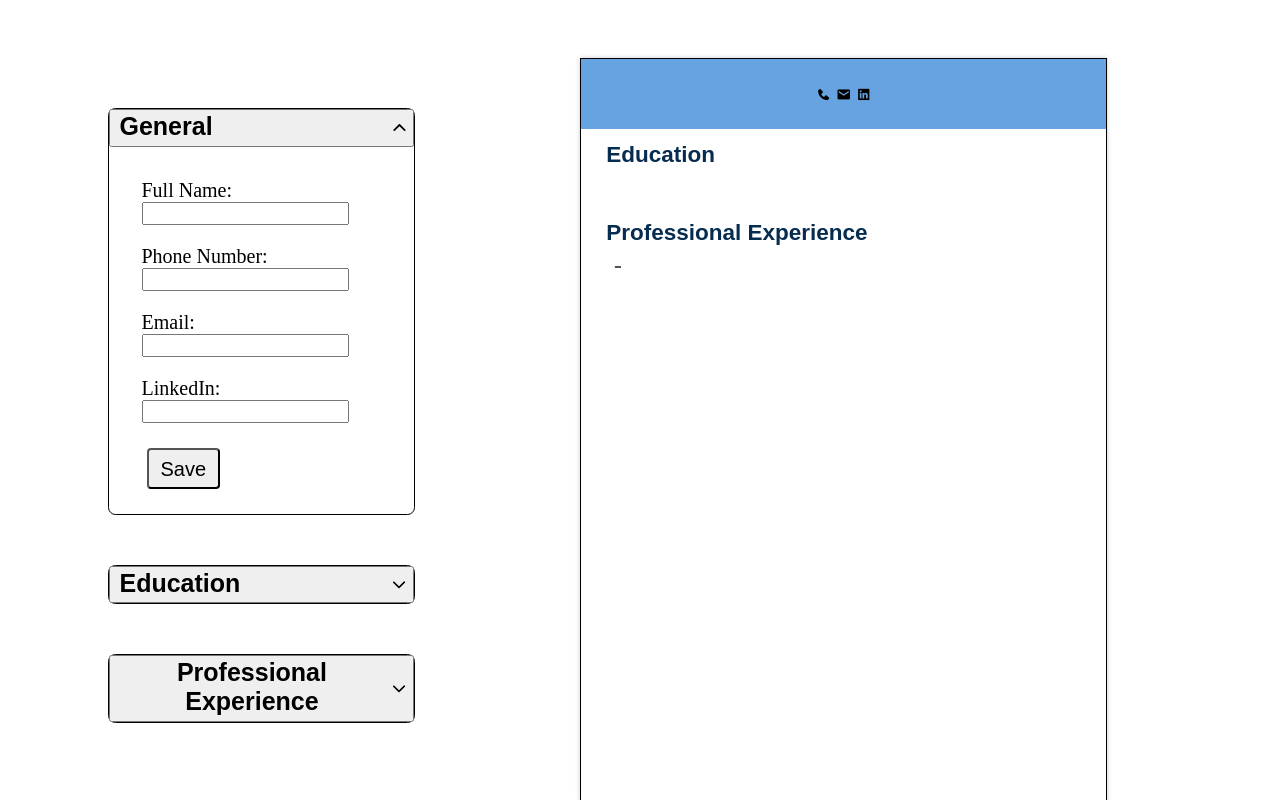
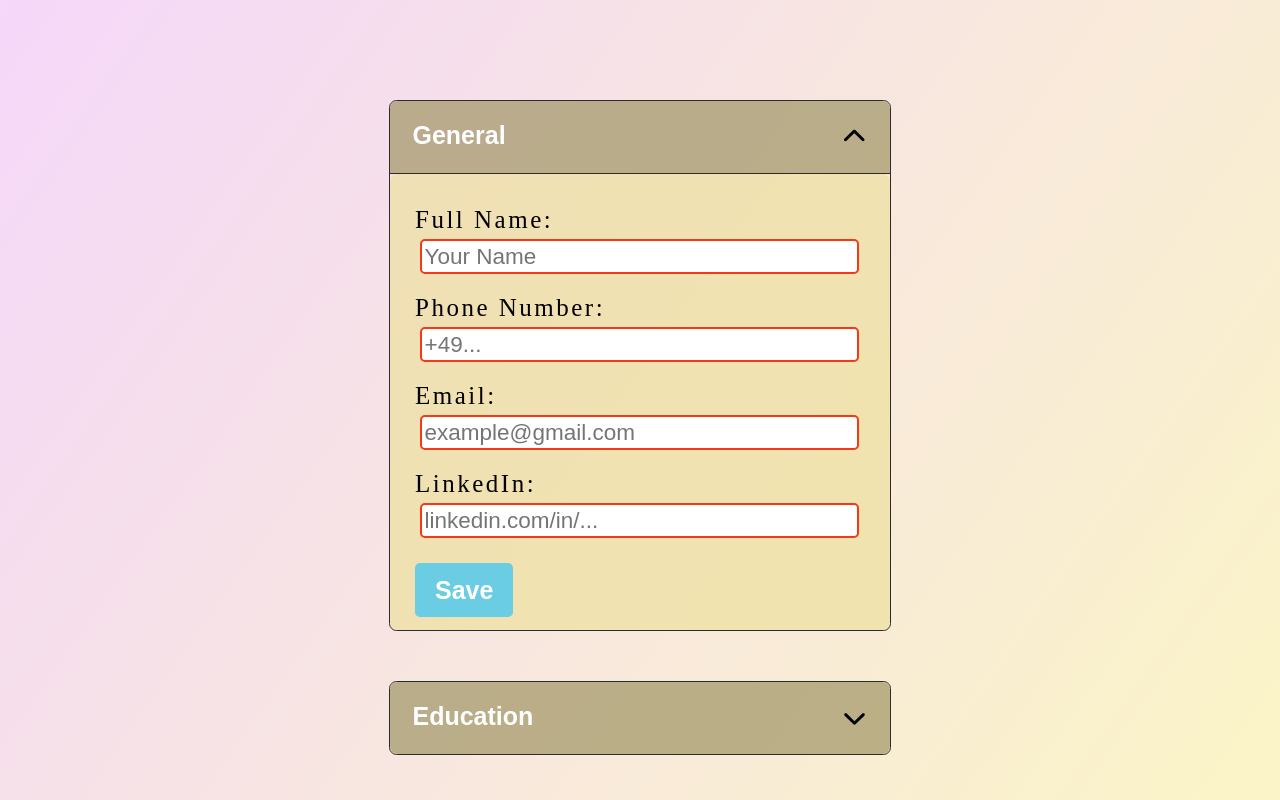
Before and after one commit to mik-dmi/CV_MAKER, a React (Vite) app: page / in a window 1280 px wide. Both pictures are taken after a click on the button "General". Shown: the top 800 px of the page. Built offline with nearby package versions, Linux system fonts and the light colour scheme.

Commit message:
Finish the project

```diff
--- a/src/App.css
+++ b/src/App.css
@@ -4,37 +4,67 @@
   --titles-font-size: 0.9rem;
 }
 #root {
-  max-width: 1280px;
+
   margin: 0 ;
   padding: 2rem;
 }
-html {
-  font-size: 25px; /* Set the root font size to 10px (adjust as needed) */
+html, body {
+  font-size: 25px;
   margin: 0;
 }
 h1, h2, h3 {
   margin: 0;
 }
 
+body{
+  background-repeat: no-repeat;
+  background-size: cover;
+  background-image: linear-gradient(to right bottom, rgba(236, 182, 245, 0.547) , rgba(246, 233, 144, 0.499) 70%);
+
+  height: fit-content;
+}
 /*----------------------------------- Global Rules ---------------------------------*/
 .body_container{
   display: flex;
   flex-direction: row;
-  height: 100vh;
+  justify-content: center;
   margin: 0;
+  width: 100%;
+  gap:2rem;
+  flex-wrap: wrap;
+}
+@media (max-width: 768px) {
+  /* Add your responsive styles here */
+  .body_container{
+    flex-direction: column;
+
+}
 }
 .left_side_of_body{
-  height: 100vh;
-  width: 35%;
+
+  display: flex;
+  flex-direction: column;
+  align-items: center;
+  padding: 1rem;
+}
+.right_side_of_body{
+  width: 21rem;
+  height: 29.7rem;
+  margin: 1rem;
+  background-color: #fff;
+  border: 1px solid #000;
+  box-shadow: 0px 0px 0.2rem rgba(0, 0, 0, 0.2);
+  font-family: Arial, sans-serif;
+  overflow: hidden;
 }
 
 .general_forms_container{
   display: flex;
   flex-direction: column;
-  width: fit-content;
-  border: 1px solid black;
+  width: 20rem;
+  border: 0.01rem solid rgb(45, 44, 44);
   border-radius: 0.3rem;
-  margin: 2rem;
+  margin: 1rem;
 }
 .general_forms_button{
   display: flex;
@@ -43,13 +73,28 @@ h1, h2, h3 {
   justify-content:space-between;
   align-items: center;
   cursor: pointer;
+  border-radius: 0.3rem;
+  padding: 0.5rem 0.5rem 0.5rem 0.8rem;
+  border: 0rem;
+  background-color:#a29768b7;
+  color: white;
+  font-size: 1.5rem;
+  transition: border-radius 1.3s  ease-in-out;
+}
+.general_forms_button:hover{
+  background-color:#726a47c8;
+}
+.general_forms_button.active{
+  border-radius: 0.3rem 0.3rem 0rem 0rem;
+  transition: border-radius 0.3s  ease-in-out;
+  border-bottom: 0.01rem solid rgb(45, 44, 44);
 }
 .general_forms_button img.active{
   transform: rotate(180deg);
 }
 .imgChev{
-  width: 5%;
-  height: 40%;
+  width: 10%;
+  height: 50%;
 }
 .title_forms{
   font-size: 1rem;
@@ -62,14 +107,44 @@ h1, h2, h3 {
 }
 label{
   font-weight: 500;
-  font-size: 0.8rem;
+  font-size: 1rem;
+  letter-spacing: 0.1em;
 }
-input{
-  font-size: 0.6rem;
+input, textarea{
+  font-size: 0.9rem;
+  padding: 0.1rem;
+  margin :0.2rem 0rem 0rem 0.2rem;
+  border:0;
+  border-radius: 0.2rem;
+  width: 100%;
 }
+input:focus{
+  outline: none;
+}
+input:valid{
+  border: 0.1rem solid rgb(18, 164, 18);
+}
+input:invalid{
+  border: 0.1rem solid rgb(245, 56, 23);
+}
+
+input[name="professionalDescription"], input[name="academicDescription"],input[name="graduationDate"] {
+  border: none;
+
+}
+textarea:focus,[name="professionalDescription"]:focus, input[name="academicDescription"]:focus, input[name="graduationDate"]:focus{
+  outline: #000 solid 0.1rem;
+}
+textarea{
+  resize: none;
+  min-height: 4rem;
+
+}
+
+
 .label_input_container{
   display: flex;
-  padding: 0.8rem 1.8rem 0rem 0.8rem;
+  padding: 0.8rem 1.8rem 0rem 1rem;
   flex-direction: column;
   align-items: flex-start;
 }
@@ -79,16 +154,34 @@ input{
     margin: 1rem;
     margin-bottom: 0rem;
   }
-  .submit_button{
-    font-size: 0.8em;
-    border-radius: 0.2em;
-    padding: 0.3rem 0.6em 0.3em 0.6em;
-    font-weight: 500;
-  }
+.submit_button{
+  background-color:#6acde3;
+  color:white;
+  font-size: 1em;
+  font-weight: 700;
+  border-radius: 0.2em;
+  padding: 0.5rem 0.8em 0.5em 0.8em;
+  margin-bottom: 0.5rem;
+  border: none;
+  transition: background-color 0.3s, transform 0.3s;
+}
+.submit_button:hover{
+  cursor: pointer;
+  background-color:#5cb8cd;
+}
+.submit_button:active {
+  background-color: #3c8292;
+  transform: scale(0.9);
+}
+
+
+
+
   .accordion_toggle{
     height: fit-content;
     opacity:0;
-    transition:
+    background:#efe1a1b7;
+   transition:
     opacity 0.3s ease-in-out,
     height 0.3s 0.3s ease-in-out;
     overflow: hidden;
@@ -97,57 +190,56 @@ input{
     opacity:1;
     transition:
     height 0.3s ease-in-out,
-    opacity 0.3s 0.3s ease-in-out;
-    padding: 0.5rem;
+    opacity 0.3s 0.1s ease-in-out;
+    padding: 0.5rem 0rem 0rem 0rem;
+    height: fit-content !important;
+    border-bottom: 0.05rem solid black;
   }
-  .forms{
-    padding-bottom: 0.5rem;
+  .general_forms_container .accordion_toggle.animated:last-child{
+    border-bottom:none;
+    border-radius: 0.3rem;
   }
-  .add_another_forms_container{
-    color: #c51010;
-    margin-right: 0.5rem;
-  }
-  .delete_forms_container{
-    color: aquamarine;
-    margin-right: 0.5rem;
-  }
+
+
 .delete_forms_button, .another_forms_button{
   background-color: transparent;
-  border:0.1rem solid rgb(194, 45, 45) ;
+  border:0.15rem dashed rgb(194, 45, 45) ;
   font-size: 0.8rem;
   color: red;
   cursor: pointer;
+  font-size: 1rem;
+  padding: 0.3rem 0.4rem 0.3rem 0.4rem;
+  font-weight: 600;
+  width: 7rem;
+
 }
 .another_forms_button{
   background-color: transparent;
-  border:0.1rem dashed rgb(51, 109, 190) ;
+  border:0.15rem dashed rgb(51, 109, 190);
   color: rgb(51, 109, 190) ;
-  display: flex;
+
 }
 .delete_forms_button:hover{
   color: darkred;
+  border:0.15rem dashed darkred;
 }
 .another_forms_button:hover{
   color: rgb(13, 47, 95);
+  border:0.15rem dashed rgb(13, 47, 95) ;
 }
 .bottom_buttons{
   display: flex;
   align-items: center;
   justify-content: center;
+  gap: 0.5rem;
+  margin-top: 0.5rem;
+  margin-bottom: 0.5rem;
 }
 
 
 /* -------------------------------- cv BUILDER -------------------------------------------------- */
 /*--------------------------------- Beginning Header --------------------------------------------------- */
-.right_side_of_body{
-  width: 21rem; /* A4 width in rem units (210mm) */
-  height: 29.7rem; /* A4 height in rem units (297mm) */
-  margin: 0 auto; /* Center the container horizontally on the page */
-  background-color: #fff; /* Set a background color if needed */
-  border: 1px solid #000; /* Add a border if desired */
-  box-shadow: 0px 0px 0.2rem rgba(0, 0, 0, 0.2);
-  font-family: Arial, sans-serif;
-}
+
 .header_container{
   text-align: center;
   margin-bottom: 0.5rem;
@@ -172,11 +264,7 @@ input{
   text-align:center;
   max-width: fit-content;
 }
-.contact_info li i {
-  display: flex;
-  justify-content: center;
 
-}
 /* ------------------------- End Header -------------------------*/
 .individual_education_section, .professional_section {
   display: flex;
@@ -190,8 +278,9 @@ h2 {
   color: var(--titles-bg-color);
   padding-bottom: 0.1rem;
 }
-.education_container{
+.education_container ,.experience_container{
   font-size: calc(var(--titles-font-size) * 0.7);
+  width: 100%;
 }
 
 #education, #experience{
@@ -203,14 +292,26 @@ h2 {
 
 .education_details, .professional_details {
   list-style: none;
-  padding: 0.1rem 0rem 0rem 0.2rem;
+  padding: 0.1rem 0.4rem 0rem 0.2rem;
   margin: 0rem;
+  width: 95%;
+
 }
 .education_degree, .professional_company {
   font-style: italic;
   font-size: calc(var(--titles-font-size) * 0.7);
+}
+.degree_and_graduationDate, .company_and_dates{
+  display: flex;
+  justify-content: space-between;
+  padding-bottom: 0.1rem;
+}
+.company_and_dates{
+  display: flex;
+  align-items: center;
+}
 
-}
+
 .education_graduation, .professional_location, .professional_dates {
   color: #555;
 }
--- a/src/component/accordion.jsx
+++ b/src/component/accordion.jsx
@@ -16,12 +16,19 @@ export function AccordionContainers({ userData, header, typeOfForms, FormCompone
     ProfessionalForm: "0px",
     // Add more forms
   });
+
   const [addFormList, setAddFormList ] = useState([<FormComponent formsInput={userData} numbForm = {0} />]
   )
 
 
-  const addAnotherForms = (position) => {
+  const addAnotherForms = (position ,idForm) => {
     let aux = position +1
+    const firstPartHeight = 500;
+    setHeightEl((prevState) => ({
+     ...prevState,
+      [idForm]: firstPartHeight,
+    }));
+
     const newForm = <FormComponent formsInput={userData}  numbForm = {aux} />;
     setAddFormList((prevForms) => [...prevForms, newForm]);
   }
@@ -41,8 +48,6 @@ export function AccordionContainers({ userData, header, typeOfForms, FormCompone
       [type]: !prevToggle[type],
     }));
   };
-
-
   const deleteEducationForm  = (deletePosition)=> {
     console.log("deletePosition antes = " + deletePosition)
     const newArrForms = addFormList.filter( (_,aux)=> aux !== deletePosition)
@@ -57,7 +62,7 @@ export function AccordionContainers({ userData, header, typeOfForms, FormCompone
     <div className="general_forms_container">
       <button
         onClick={() => toggleAccordion(typeOfForms)}
-        className="general_forms_button"
+        className={`general_forms_button ${toggle[typeOfForms] ? 'active' : ''}`}
       >
         <span className="title_forms">{header}</span>
         <img
@@ -86,7 +91,7 @@ export function AccordionContainers({ userData, header, typeOfForms, FormCompone
           <div className='bottom_buttons'>
             <div  className="add_another_forms_container">
               {addFormList.length - 1 === index && addFormList.length < 3 && (
-                <button onClick={() => { addAnotherForms(index);  }}
+                <button onClick={() => { addAnotherForms(index, typeOfForms);  }}
                 className="another_forms_button">Add</button>)}
             </div>
             <div className="delete_forms_container">
--- a/src/component/cv_display.jsx
+++ b/src/component/cv_display.jsx
@@ -6,6 +6,8 @@ export function CvDisplay({generalData,educationData, professionalData}){
     return(
         <div className='right_side_of_body'>
         <header className="header_container">
+        {(generalData.fullName || generalData.phoneNumber || generalData.emil || generalData.linkedIn) &&(
+          <>
           <h1>{generalData.fullName}</h1>
           <ul className="contact_info">
             <li>
@@ -18,17 +20,22 @@ export function CvDisplay({generalData,educationData, professionalData}){
                 <i className='bx bxl-linkedin-square'>{generalData.linkedIn}</i>
             </li>
           </ul>
+          </>
+        )}
         </header>
 
         <section id="education">
           <h2>Education</h2>
           <div className="education_container">
-            {educationData.map((education, index)=>(
+            {educationData.filter((education) => education.degree || education.institution
+            || education.graduationDate || education.academicDescription).map((education, index)=>(
             <div key={index*5} className="individual_education_section">
               <h3>{education.degree}</h3>
               <ul className = "education_details">
-                <li className = "education_degree">{education.institution}</li>
-                <li className = "education_graduation">{education.graduationDate}</li>
+                <li className="degree_and_graduationDate">
+                  <li className = "education_degree">{education.institution}</li>
+                  <li className = "education_graduation">{education.graduationDate}</li>
+                </li>
                 <li className = "bullet_point education_description">{education.academicDescription}</li>
               </ul>
             </div>
@@ -39,13 +46,19 @@ export function CvDisplay({generalData,educationData, professionalData}){
         <section id="experience">
           <h2>Professional Experience</h2>
           <div className="experience_container">
-            {professionalData.map((professional, index)=>(
+            {professionalData.filter((professional) => professional.company || professional.positionName
+            || professional.location || professional.startDate || professional.endDate || professional.professionalDescription).map((professional, index)=>(
             <div key={index*5} className="professional_section">
-              <h3>{professional.company}</h3>
+              <h3>{professional.positionName}</h3>
               <ul className="professional_details">
-                  <li className="professional_company">{professional.positionName}</li>
-                  <li className="professional_location">{professional.location}</li>
-                  <li className="professional_dates">{professional.startDate} - {professional.endDate}</li>
+                  <li className="company_and_dates">
+                    <li className="professional_company">{professional.company}</li>
+                    <li className="professional_dates">
+                      <div>{professional.startDate}</div>
+                      <div>{professional.endDate}</div>
+                    </li>
+                  </li>
+                  {/*<li className="professional_location">{professional.location}</li>*/}
                   <li className="bullet_point professional_description">{professional.professionalDescription}</li>
               </ul>
             </div>
--- a/src/component/forms/form_general.jsx
+++ b/src/component/forms/form_general.jsx
@@ -41,34 +41,43 @@ export function FormGeneral({formsInput}) {
                 <input
                 type="text"
                 name="fullName"
+                placeholder='Your Name'
                 value={newInput.fullName}
                 onChange={handleInputChange}
+                required
                 />
             </div>
             <div className="label_input_container">
                 <label>Phone Number:</label>
                 <input
                 type="tel"
+                placeholder='+49...'
                 name = "phoneNumber"
                 value={newInput.phoneNumber}
                 onChange={handleInputChange}
+                required
                 />
             </div>
             <div className="label_input_container">
                 <label>Email:</label>
                 <input
                 name = "email"
+                placeholder='example@gmail.com'
                 value={newInput.email}
                 onChange={handleInputChange}
+                required
                 type="email" />
+
             </div>
             <div className="label_input_container">
                 <label>LinkedIn:</label>
                 <input
                 type="url"
                 name = "linkedIn"
+                placeholder='linkedin.com/in/...'
                 value={newInput.linkedIn}
                 onChange={handleInputChange}
+                required
                 />
             </div>
                 <div className="submit_forms_button">
```
Also changed, not shown: src/component/forms/form_education.jsx (+11 -3 lines), src/component/forms/form_professional.jsx (+18 -5 lines). Lines whose indentation alone changed are shown as unchanged.
